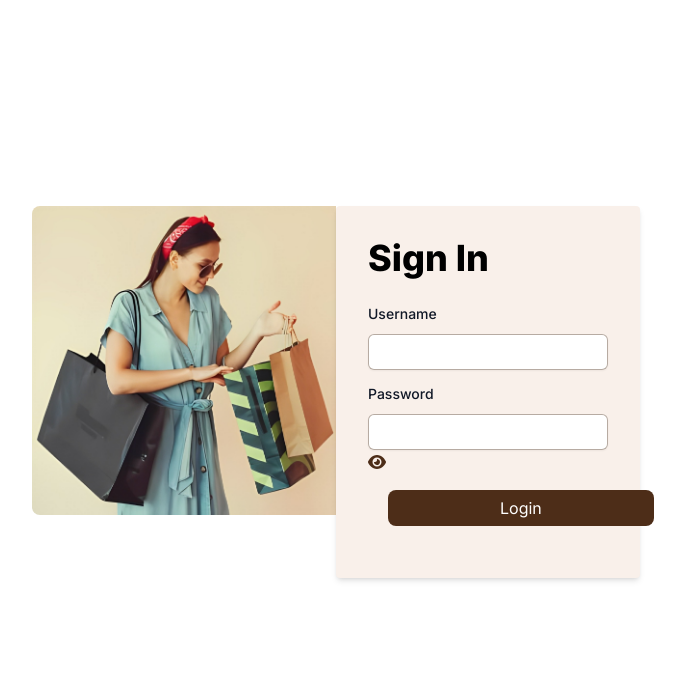
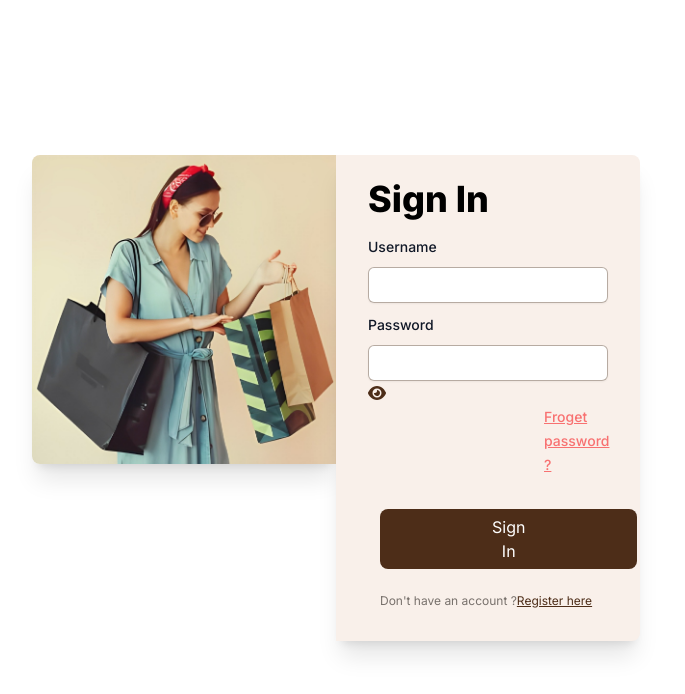
Before and after one commit to DewBM/TryOn-Fit_web, a Next.js app in the folder try-on_fit/: page /signin in a window 1280 px wide. Shown: the top 694 px of the page, without its empty margins (304-989 px from the left). Built offline with nearby package versions, Linux system fonts and the light colour scheme.

Commit message:
add UI part for signin page

```diff
--- a/try-on_fit/app/(auth)/signin/page.tsx
+++ b/try-on_fit/app/(auth)/signin/page.tsx
@@ -3,6 +3,7 @@
 import Button from "@/app/components/Button";
 import PasswordBox from "@/app/components/PasswordBox";
 import Layout from "../layout";
+import Link from "next/link";
 import TextBox from "@/app/components/TextBox";
 import Image from "next/image";
 import signupimg from "../../../public/imgsigIn.jpg";
@@ -41,41 +42,60 @@ export default function Signin() {
 
   return (
     <Layout>
-      <div className="grid  lg:grid-cols-12 mb-0  rounded mx-8 ">
-        <div className="lg:col-span-3 lg:col-start-4">
+      <div className="grid  lg:grid-cols-8 mb-0  rounded mx-8 ">
+        <div className="lg:col-span-2 lg:col-start-3">
           <Image
             src={signupimg}
             alt="Auth Image"
-            className=" rounded-l-lg mx-auto my-auto lg:col-span-3"
+            className=" rounded-l-lg shadow-xl mx-auto my-auto lg:col-span-3"
           />
         </div>
-        <div className="lg:col-span-3 lg:col-start-">
+        <div className="lg:col-span-2 lg:col-start-5">
           <form
             action={signin}
-            className="bg-main-lighter shadow-md rounded px-8 pt-6 pb-8 mb-4"
+            className="bg-main-lighter shadow-xl rounded-r-lg px-8 pt-6 pb-8 mb-1"
           >
-            <div className=" sm:col-span-4 text-4xl font-extrabold mt-2	mb-6">
+            <div className=" sm:col-span-4 text-4xl font-extrabold 	mb-4">
               <h1>Sign In</h1>
             </div>
 
-            <div className="sm:col-span-4 px-0 mt-2">
+            <div className="sm:col-span-4 px-0 mt-1.5">
               <TextBox
                 labelName={"Username"}
                 id={"lg-uname"}
                 inputType="text"
               />
             </div>
-            <div className="sm:col-span-4 px-0 mt-3">
+            <div className="sm:col-span-4 mb-0 px-0 mt-2.5">
               <PasswordBox
                 labelName={"Password"}
                 id={"lg-pwd"}
                 showEyeIcon={true}
               />
             </div>
+            <div className="sm:col-span-4 font-medium leading-6 text-sm ml-44">
+              <Link
+                className="underline  text-red-400"
+                href="http://localhost:8080/signup"
+              >
+                Froget password ?
+              </Link>
+            </div>
             <div className="sm:col-span-4 px-0 mt-3">
-              <Button type="submit" className="py-1.5 mr-0 mt-1 px-28">
-                Login
+              <Button type="submit" className="py-1.5 ml-3  px-28 m-0">
+                Sign In
               </Button>
+            </div>
+            <div className="sm:col-span-4 text-stone-500 mt-1 ml-3 leading-6 text-sm	mb-0">
+              <p className="text-xs">
+                Don't have an account ?
+                <Link
+                  className="underline text-main-dark"
+                  href="http://localhost:8080/signup"
+                >
+                  Register here
+                </Link>
+              </p>
             </div>
           </form>
         </div>
--- a/try-on_fit/app/(auth)/signup/page.tsx
+++ b/try-on_fit/app/(auth)/signup/page.tsx
@@ -89,14 +89,14 @@ function page() {
           <Image
             src={signupimg}
             alt="Auth Image"
-            className=" rounded-l-lg  my-auto lg:col-span-3"
+            className=" rounded-l-lg shadow-xl my-auto lg:col-span-3"
           />
         </div>
 
         <div className="lg:col-span-4 lg:col-start-6">
           <form
             action={signup}
-            className="bg-main-lighter shadow-md  px-4  pb-2 grid  gap-x-2.5 gap-y-1 sm:grid-cols-4 rounded-r-lg
+            className="bg-main-lighter shadow-xl  px-4  pb-2 grid  gap-x-2.5 gap-y-1 sm:grid-cols-4 rounded-r-lg
 
   "
           >
@@ -169,16 +169,19 @@ function page() {
                 showEyeIcon={false}
               />
             </div>
-            <div className="sm:col-span-4 px-0 mt-0">
-              <Button type="submit" className="py-1.5 mr-0 mt-1 px-40">
+            <div className="sm:col-span-4 mb-0 px-0 mt-0">
+              <Button type="submit" className="py-1.5 ml-6 m-0 mt-1 px-44">
                 Sign Up
               </Button>
             </div>
 
-            <div className="sm:col-span-4 font-medium leading-6 text-sm	mb-0">
+            <div className="sm:col-span-4 font-medium ml-7 mt-0 m-0 leading-6 text-sm	mb-5">
               <p>
-                Do you have an account ?{" "}
-                <Link className="underline text-main-dark" href="">
+                Do you have an account?&nbsp;
+                <Link
+                  className="underline text-main-dark"
+                  href="http://localhost:8080/signin"
+                >
                   Login
                 </Link>
               </p>
```
